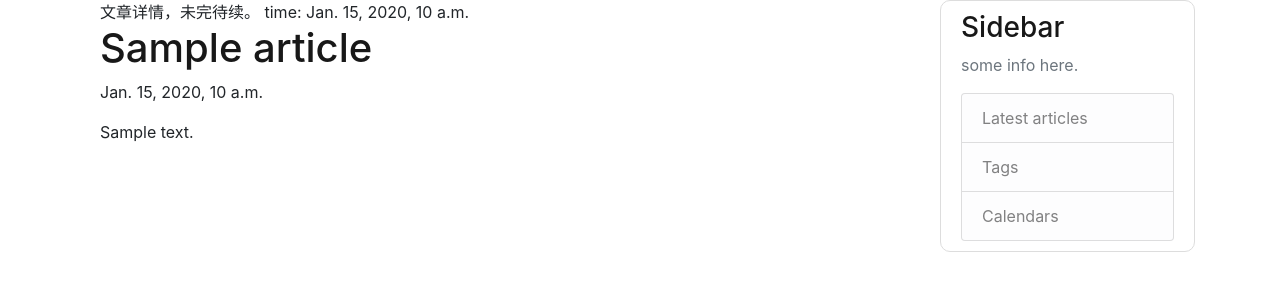
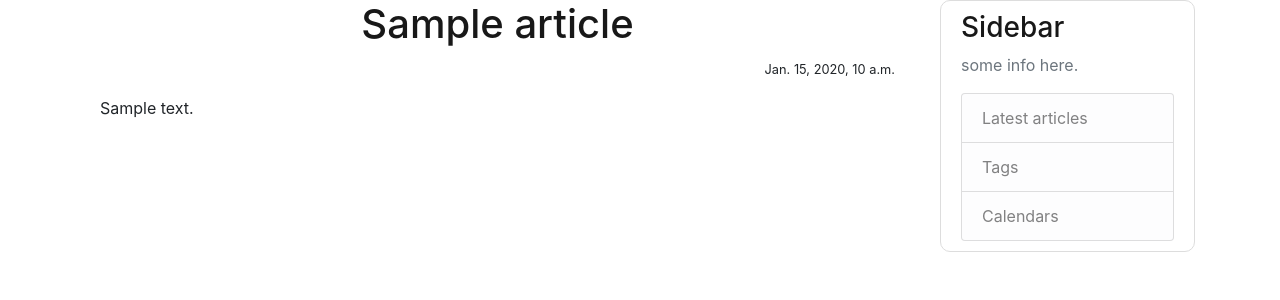
Before and after one commit to PJovy/jovychat, a Django app: template blog/templates/blog/article_detail.html in a window 1280 px wide. Shown: the part 56-356 px from the top of the page. Run offline with Django 3.2, Linux system fonts and the light colour scheme; tables that the repository leaves empty hold one stand-in row (values such as "Sample post"); the template is opened without the code that fills it: values that come from a table or form of the project are taken from there, most other values are stand-ins (such as "Sample title", 1, 10 or a date in 2020); some libraries are stand-ins or nearby versions.

Commit message:
begin to support markdown render article detail page.

```diff
--- a/blog/static/blog/main.css
+++ b/blog/static/blog/main.css
@@ -14,6 +14,11 @@ h1, h2, h3, h4, h5, h6 {
 
 .article-title {
     color: #181818;
+    text-align: center;
+}
+
+.article-pub-date {
+    text-align: end;
 }
 
 
--- a/blog/templates/blog/about.html
+++ b/blog/templates/blog/about.html
@@ -1,8 +1,6 @@
 {% extends 'blog/base.html' %}
 {% block content %}
   <div class="container-fluid">
-  About，未完待续。
-  time: {{ time }}
   </div>
   <div class="container-fluid">
 
--- a/blog/templates/blog/article_detail.html
+++ b/blog/templates/blog/article_detail.html
@@ -1,12 +1,10 @@
 {% extends 'blog/base.html' %}
 {% block content %}
   <div class="container-fluid">
-  文章详情，未完待续。
-  time: {{ time }}
   </div>
   <div class="container">
-  <h1>{{ article.title }}</h1>
-  <p>{{ article.pub_date }}</p>
-  <p>{{ article.content }}</p>
+  <h1 class="article-title">{{ article.title }}</h1>
+  <p class="article-pub-date"><small>{{ article.pub_date }}</small></p>
+  <p>{{ article.content|safe }}</p>
   </div>
 {% endblock %}
--- a/blog/templates/blog/base.html
+++ b/blog/templates/blog/base.html
@@ -9,6 +9,7 @@
     <link rel="stylesheet" href="https://stackpath.bootstrapcdn.com/bootstrap/4.1.3/css/bootstrap.min.css"
           integrity="sha384-MCw98/SFnGE8fJT3GXwEOngsV7Zt27NXFoaoApmYm81iuXoPkFOJwJ8ERdknLPMO" crossorigin="anonymous">
     <link rel="stylesheet" href="{% static 'blog/main.css' %}">
+    <link rel="stylesheet" href="{% static 'blog/md_css/monokai.css' %}">
   {% endblock %}
 
 </head>
--- a/blog/templates/blog/resume.html
+++ b/blog/templates/blog/resume.html
@@ -1,8 +1,6 @@
 {% extends 'blog/base.html' %}
 {% block content %}
   <div class="container-fluid">
-  Resume，未完待续。
-  time: {{ time }}
   </div>
   <div class="container-fluid">
 
--- a/jovychat/urls.py
+++ b/jovychat/urls.py
@@ -17,6 +17,6 @@ from django.contrib import admin
 from django.urls import path, include
 
 urlpatterns = [
-    path('blog/', include('blog.urls')),
+    path('', include('blog.urls')),
     path('admin/', admin.site.urls),
 ]
```
Also changed, not shown: blog/templates/blog/articles.html (+5 -3 lines), blog/templates/blog/home.html (+4 -5 lines), blog/views.py (+8 -4 lines).
